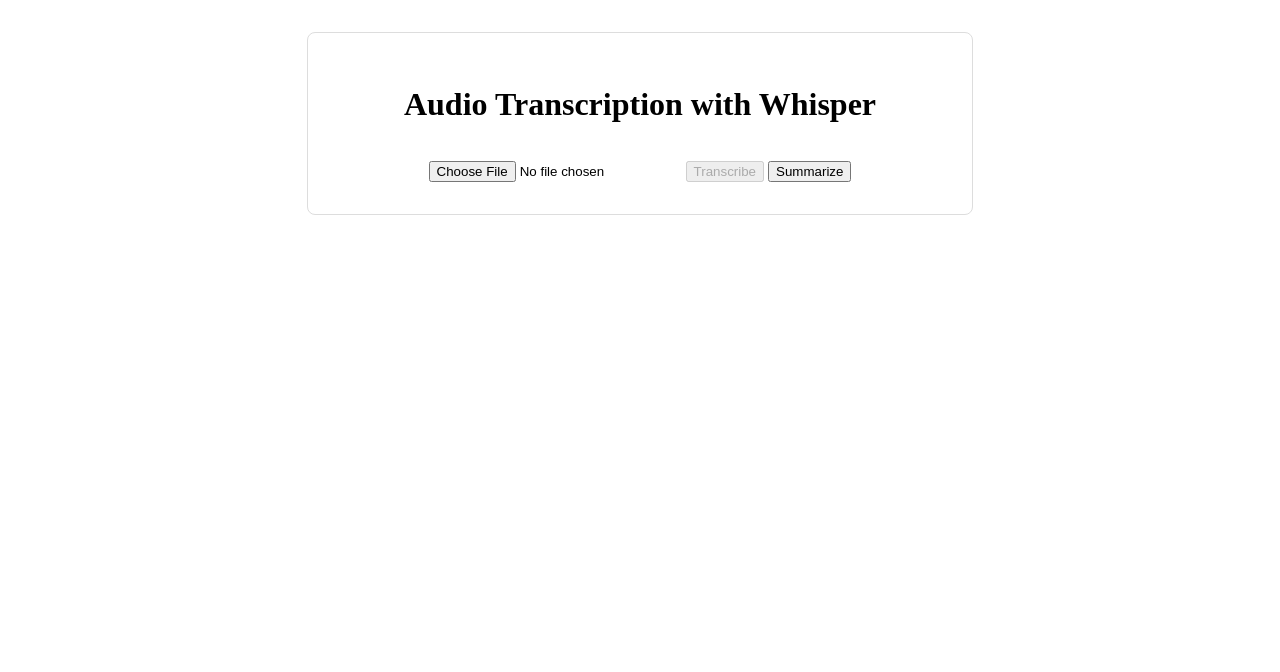
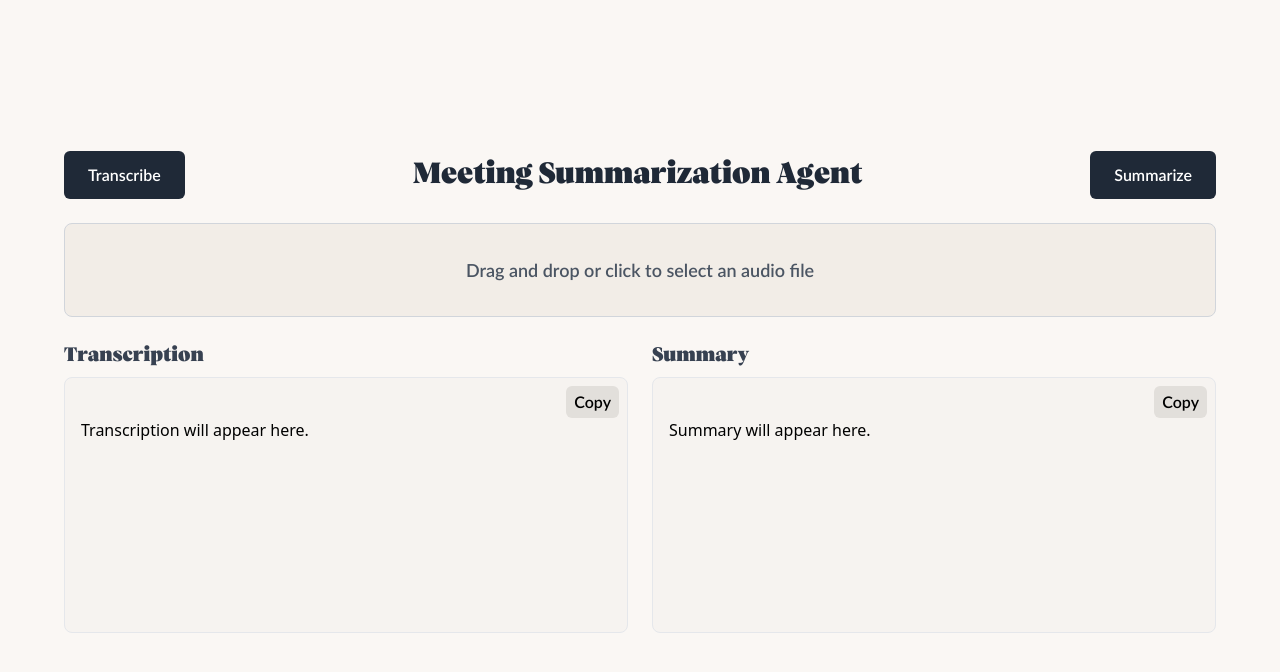
Before and after one commit to rainsound-ai/meeting-transcription-agent, a SvelteKit app in the folder frontend/: page / in a window 1280 px wide. Shown: the top 672 px of the page. Built offline with nearby package versions, Linux system fonts and the light colour scheme.

Commit message:
Style the frontend.

```diff
--- a/frontend/src/routes/+page.svelte
+++ b/frontend/src/routes/+page.svelte
@@ -1,21 +1,26 @@
 <script>
 	import * as Urls from '../lib/Urls.shared';
+
 	let file;
+	let fileName = '';
 	let transcription = '';
 	let summary = '';
 	let isLoadingTranscription = false;
 	let isLoadingSummary = false;
 	let error = '';
+	let copiedTranscription = false;
+	let copiedSummary = false;
+	import '../app.css';
 
-	// Handle file selection
 	const handleFileChange = (event) => {
 		file = event.target.files[0];
-		error = ''; // Reset the error message when a new file is selected
-		transcription = ''; // Reset transcription when new file is selected
-		summary = ''; // Reset summary when new file is selected
+		fileName = file.name;
+		error = '';
+		transcription = '';
+		summary = '';
+		updateUI();
 	};
 
-	// Transcribe the audio file
 	const transcribeAudio = async () => {
 		if (!file) {
 			alert('Please select an audio file first.');
@@ -26,6 +31,7 @@
 		transcription = '';
 		summary = '';
 		error = '';
+		updateUI();
 
 		const formData = new FormData();
 		formData.append('file', file);
@@ -47,13 +53,14 @@
 			error = err.message;
 		} finally {
 			isLoadingTranscription = false;
+			updateUI();
 		}
 	};
 
-	// Summarize the transcription
 	const summarizeTranscription = async () => {
 		isLoadingSummary = true;
 		error = '';
+		updateUI();
 
 		try {
 			const response = await fetch(`${Urls.apiRoot()}/summarize`, {
@@ -75,84 +82,137 @@
 			error = err.message;
 		} finally {
 			isLoadingSummary = false;
+			updateUI();
 		}
+	};
+
+	const updateUI = () => {
+		document.getElementById('transcription-content').innerText = isLoadingTranscription
+			? getLoadingMessage(['Analyzing audio...', 'Whirring away...', 'Transcribing audio...'])
+			: transcription || 'Transcription will appear here.';
+		document.getElementById('summary-content').innerText = isLoadingSummary
+			? getLoadingMessage(['Summarizing audio...', 'Thinking...', 'Whirring away...'])
+			: summary || 'Summary will appear here.';
+		document.getElementById('transcribe-btn').innerText = isLoadingTranscription
+			? 'Transcribing...'
+			: 'Transcribe';
+		document.getElementById('summarize-btn').innerText = isLoadingSummary
+			? 'Summarizing...'
+			: 'Summarize';
+		if (error) {
+			document.getElementById('error-message').innerText = error;
+		}
+	};
+
+	const getLoadingMessage = (messages) => {
+		return messages[Math.floor(Math.random() * messages.length)];
+	};
+
+	const copyText = (containerId, type) => {
+		const text = document.getElementById(containerId).innerText;
+		navigator.clipboard.writeText(text).then(() => {
+			if (type === 'transcription') {
+				copiedTranscription = true;
+			} else {
+				copiedSummary = true;
+			}
+			setTimeout(() => {
+				if (type === 'transcription') {
+					copiedTranscription = false;
+				} else {
+					copiedSummary = false;
+				}
+			}, 2000);
+		});
 	};
 </script>
 
-<div class="container">
-	<h1>Audio Transcription with Whisper</h1>
-
-	<!-- File input for selecting the audio file -->
-	<input type="file" accept="audio/*" on:change={handleFileChange} />
-
-	<!-- Transcribe button (displays while transcription is loading) -->
+<div class="min-h-screen bg-[#faf7f4] flex flex-col items-center justify-center p-10">
+	<!-- Header with buttons -->
+	<div class="w-full max-w-6xl flex justify-between items-center mb-6">
+		<!-- Transcribe Button (Top-Left) -->
 		<button
+			id="transcribe-btn"
+			class="bg-gray-800 text-white py-3 px-6 rounded-md hover:bg-gray-900 focus:ring-4 focus:ring-gray-300 transition"
 			on:click={transcribeAudio}
-		disabled={isLoadingTranscription || !file}
-		style="margin-top: 1rem;"
+			disabled={!file || isLoadingTranscription}
 		>
-		{#if isLoadingTranscription}
-			Transcribing...
-		{:else}
 			Transcribe
-		{/if}
 		</button>
 
-	<!-- Always show the "Summarize" button (can trigger summarization) -->
-	<button on:click={summarizeTranscription} disabled={isLoadingSummary} style="margin-top: 1rem;">
-		{#if isLoadingSummary}
-			Summarizing...
-		{:else}
+		<!-- Meeting Summarization Title -->
+		<h1 class="text-3xl font-light text-gray-800 text-center">Meeting Summarization Agent</h1>
+
+		<!-- Summarize Button (Top-Right) -->
+		<button
+			id="summarize-btn"
+			class="bg-gray-800 text-white py-3 px-6 rounded-md hover:bg-gray-900 focus:ring-4 focus:ring-gray-300 transition"
+			on:click={summarizeTranscription}
+			disabled={!transcription || isLoadingSummary}
+		>
 			Summarize
-		{/if}
 		</button>
+	</div>
+	<!-- File input wrapped in the same container as text areas -->
+	<div class="w-full max-w-6xl">
+		<div class="flex justify-center w-full">
+			<label
+				class="flex flex-col items-center w-full py-8 bg-[#f2ede7] rounded-lg border border-gray-300 cursor-pointer hover:border-gray-400"
+			>
+				<input type="file" accept="audio/*" class="hidden" on:change={handleFileChange} />
+				<span class="text-gray-600 text-lg">
+					{fileName ? `Uploaded: ${fileName}` : 'Drag and drop or click to select an audio file'}
+				</span>
+			</label>
+		</div>
+	</div>
 
-	<!-- Display transcription if available and no summary yet -->
-	{#if transcription && !summary}
-		<div class="transcription">
-			<h2>Transcription:</h2>
-			<p>{transcription}</p>
+	<!-- Side-by-side panes for transcription and summary -->
+	<div class="grid grid-cols-1 lg:grid-cols-2 gap-6 mt-6 w-full max-w-6xl">
+		<!-- Transcription Pane -->
+		<div class="relative flex flex-col">
+			<h2 class="text-xl font-semibold text-gray-700 mb-2">Transcription</h2>
+			<!-- Copy Button Inside Text Area -->
+			<div class="relative overflow-y-auto h-64 p-4 bg-[#f6f3f0] border border-gray-200 rounded-lg">
+				<button
+					class="absolute right-2 top-2 bg-[#e2dfdb] px-2 py-1 rounded-md hover:bg-gray-300 transition"
+					on:click={() => copyText('transcription-content', 'transcription')}
+				>
+					{copiedTranscription ? 'Copied' : 'Copy'}
+				</button>
+				<div id="transcription-content" class="pt-6">Transcription will appear here.</div>
 			</div>
-	{/if}
+		</div>
 
-	<!-- Display summary when it's ready -->
-	{#if summary}
-		<div class="summary">
-			<h2>Summary:</h2>
-			<p>{summary}</p>
+		<!-- Summary Pane -->
+		<div class="relative flex flex-col">
+			<h2 class="text-xl font-semibold text-gray-700 mb-2">Summary</h2>
+			<!-- Copy Button Inside Text Area -->
+			<div class="relative overflow-y-auto h-64 p-4 bg-[#f6f3f0] border border-gray-200 rounded-lg">
+				<button
+					class="absolute right-2 top-2 bg-[#e2dfdb] px-2 py-1 rounded-md hover:bg-gray-300 transition"
+					on:click={() => copyText('summary-content', 'summary')}
+				>
+					{copiedSummary ? 'Copied' : 'Copy'}
+				</button>
+				<div id="summary-content" class="pt-6">Summary will appear here.</div>
 			</div>
-	{/if}
+		</div>
+	</div>
 
-	<!-- Error message display -->
-	{#if error}
-		<div class="error">
-			<p>Error: {error}</p>
-		</div>
-	{/if}
+	<!-- Error Message -->
+	<div id="error-message" class="text-red-500 mt-4 text-center"></div>
 </div>
 
 <style>
-	.container {
-		max-width: 600px;
-		margin: 2rem auto;
-		padding: 2rem;
-		border: 1px solid #ddd;
-		border-radius: 8px;
-		text-align: center;
+	:root {
+		--transition-speed: 300ms;
 	}
 
-	.transcription,
-	.summary {
-		margin-top: 1.5rem;
-		padding: 1rem;
-		border: 1px solid #eee;
-		background-color: #f9f9f9;
-		border-radius: 4px;
-		white-space: pre-wrap;
-	}
-
-	.error {
-		color: red;
-		margin-top: 1rem;
+	button,
+	div {
+		transition:
+			background-color var(--transition-speed),
+			box-shadow var(--transition-speed);
 	}
 </style>
--- a/frontend/tailwind.config.js
+++ b/frontend/tailwind.config.js
@@ -1,21 +1,21 @@
 /** @type {import('tailwindcss').Config} */
-export default {
+module.exports = {
 	content: ['./src/**/*.{html,js,svelte,ts}'],
 	theme: {
 		extend: {
 			fontFamily: {
 				vesterbro: ['vesterbro', 'serif'],
-				lato: ['lato', 'sans-serif']
+				lato: ['lato', 'sans-serif'],
 			},
 			colors: {
 				demo: {
-					50: 'hsl(207.56, 45%, 90%)', // Lighter and less saturated
+					50: 'hsl(207.56, 45%, 90%)',
 					100: 'hsl(207.56, 53%, 50%)',
 					300: 'hsl(207.56, 57%, 37%)',
-					400: 'hsl(207.56, 100%, 26.47%)'
-				}
-			}
-		}
+					400: 'hsl(207.56, 100%, 26.47%)',
+				},
+			},
+		},
 	},
-	plugins: [require('@tailwindcss/forms')]
+	plugins: [require('@tailwindcss/forms')],
 };
--- a/frontend/vite.config.ts
+++ b/frontend/vite.config.ts
@@ -5,5 +5,8 @@
 	plugins: [sveltekit()],
 	test: {
 		include: ['src/**/*.{test,spec}.{js,ts}']
-	}
+	},
+	css: {
+    postcss: './postcss.config.js', // Ensure PostCSS is linked properly
+  },
 });
```
Also changed, not shown: frontend/package.json (+9 -8 lines), 1 other file (tests, documents, lock files or other folders). Lines whose indentation alone changed are shown as unchanged.
